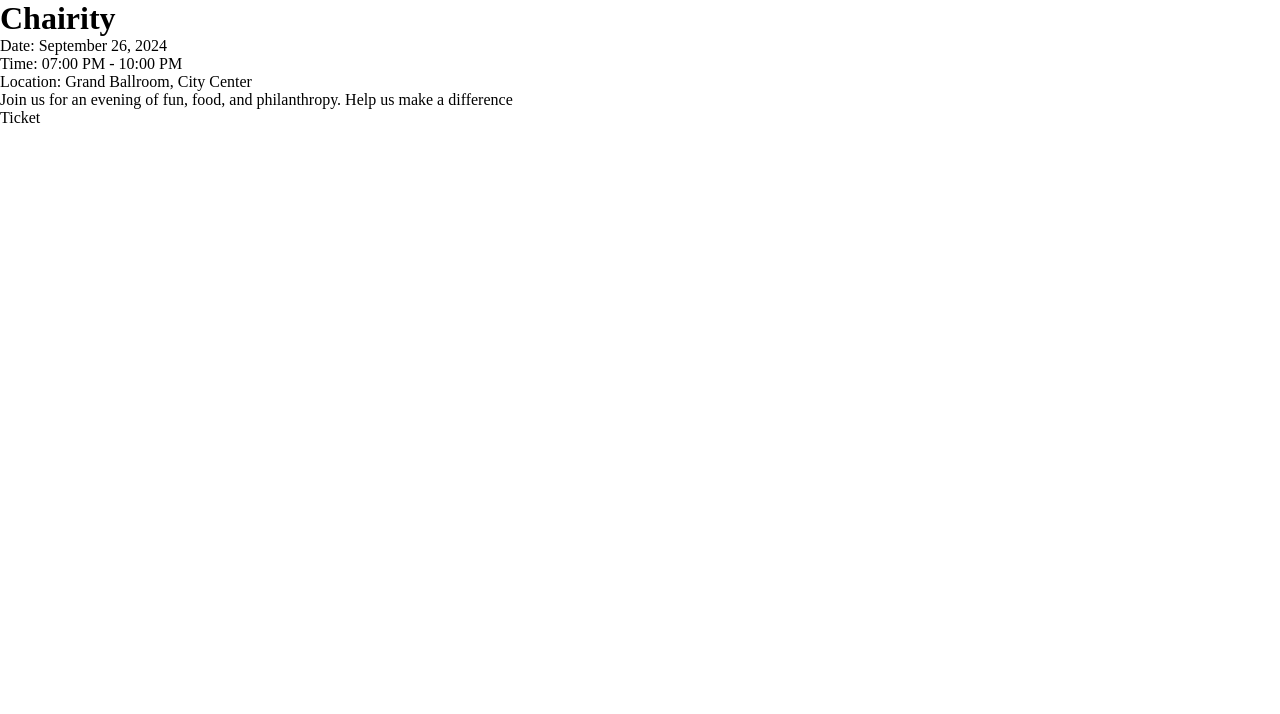
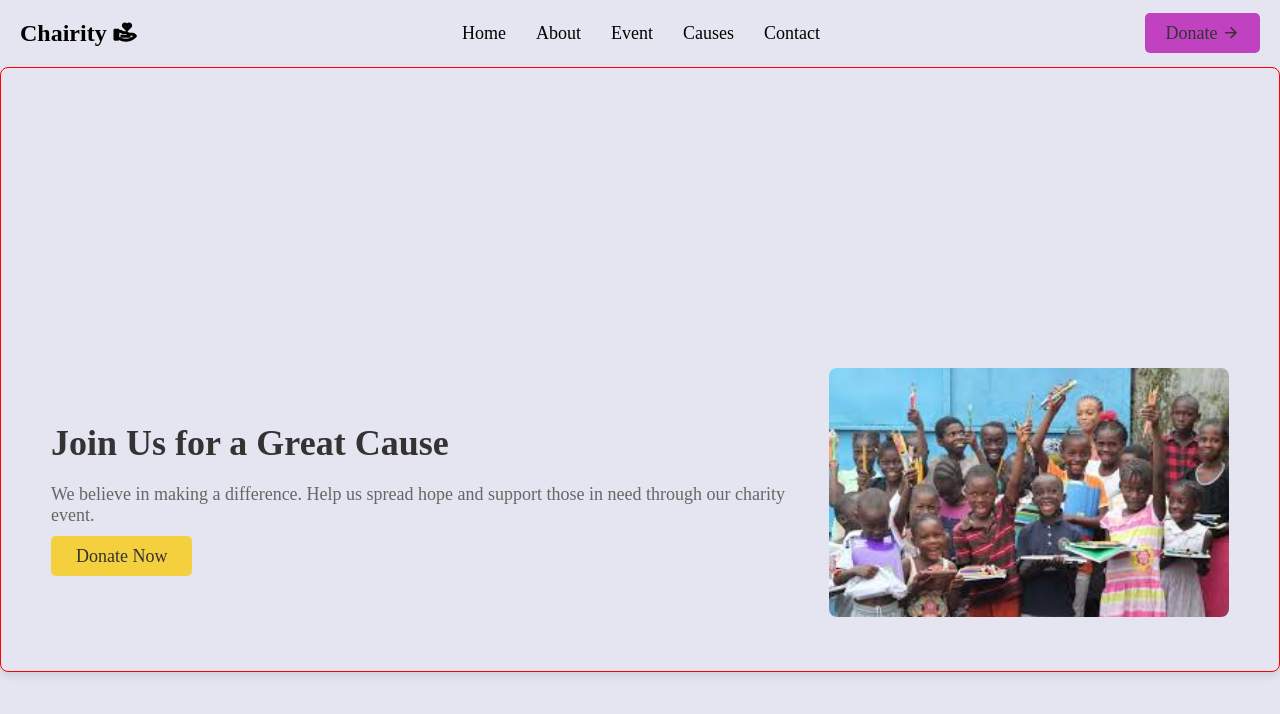
Before and after one commit to ShIreen66/Prompt-9, a plain HTML site: page index.html in a window 1280 px wide. Drawn offline with nearby package versions, Linux system fonts and the light colour scheme.

Commit message:
complete

```diff
--- a/index.html
+++ b/index.html
@@ -7,19 +7,37 @@
     <meta name="viewport" content="width=device-width, initial-scale=1.0">
     <title>Charity Poster</title>
     <link rel="stylesheet" href="style.css">
+    <link
+    href="https://cdn.jsdelivr.net/npm/remixicon@4.3.0/fonts/remixicon.css"
+    rel="stylesheet"
+/>
 </head>
 <body>
-    <div class="poster">
-        <h1>Chairity </h1>
-        <p class="date">Date: September 26, 2024</p>
-        <p class="time">Time: 07:00 PM - 10:00 PM</p>
-        <p class="location">Location: Grand Ballroom, City Center</p>
-        <p class="description">Join us for an evening of fun, food, and philanthropy. Help us make
-            a difference
-        </p>
-        <p class="tickets">Ticket</p>
+   <nav>
+    <div class="logo">
+        <h2>Chairity <i class="ri-hand-heart-line"></i></h2>
+    </div>
+    <ul class="nav-links">
+        <li><a href="#Home">Home</a></li>
+        <li><a href="#About">About</a></li>
+        <li><a href="#Event">Event</a></li>
+        <li><a href="#Causes">Causes</a></li>
+        <li><a href="#Contact">Contact</a></li>
+    </ul>
+    <div class="cta">
+        <a href="#signup" class="button">Donate <i class="ri-arrow-right-line"></i></a>
+    </div>
+</nav>
 
-
+<section class="content-section">
+    <div class="left-content">
+        <h1>Join Us for a Great Cause</h1>
+        <p>We believe in making a difference. Help us spread hope and support those in need through our charity event.</p>
+        <a href="#donate" class="button">Donate Now</a>
     </div>
+    <div class="right-content">
+        <img src="abc.jpg" alt="Charity Event Image">
+    </div>
+</section>
 </body>
 </html>
--- a/style.css
+++ b/style.css
@@ -3,3 +3,110 @@
     padding: 0;
     box-sizing: border-box;
 }
+
+body {
+    background-color:  #e5e5f1;
+}
+
+/* Navbar container */
+nav {
+    display: flex;
+    justify-content: space-between;
+    align-items: center;
+    padding: 20px;
+    background-color: #e5e5f1;
+    color: black;
+}
+
+/* Logo styling */
+.logo h2 {
+    color: black;
+}
+
+/* Navbar links */
+.nav-links {
+    list-style: none;
+    display: flex;
+}
+
+.nav-links li {
+    margin: 0 15px;
+}
+
+.nav-links li a {
+    text-decoration: none;
+    color: black;
+    font-size: 18px;
+    transition: color 0.3s ease;
+}
+
+.nav-links li a:hover {
+    color: purple;
+}
+
+/* Call to action button */
+.cta .button {
+    padding: 10px 20px;
+    background-color: rgb(192, 66, 192);
+    color: #333;
+    text-decoration: none;
+    font-size: 18px;
+    border-radius: 5px;
+    transition: background-color 0.3s ease;
+}
+
+.cta .button:hover {
+    background-color: #0d826c;
+}
+
+.content-section {
+    display: flex;
+    justify-content: space-between;
+    align-items: center;
+    padding: 50px;
+    padding-top: 300px;
+    background-color: #fff;
+    border: 1px solid red;
+    background-color:  #e5e5f1;
+    border-radius: 8px;
+    box-shadow: 0 4px 8px rgba(0, 0, 0, 0.1);
+}
+
+/* Left content styling */
+.left-content {
+    flex: 1;
+    padding-right: 20px;
+}
+
+.left-content h1 {
+    font-size: 36px;
+    margin-bottom: 20px;
+    color: #333;
+}
+
+.left-content p {
+    font-size: 18px;
+    margin-bottom: 20px;
+    color: #666;
+}
+
+.left-content .button {
+    padding: 10px 25px;
+    background-color: #f4d03f;
+    color: #333;
+    text-decoration: none;
+    font-size: 18px;
+    border-radius: 5px;
+    transition: background-color 0.3s ease;
+}
+
+.left-content .button:hover {
+    background-color: #e2b843;
+}
+
+/* Right content (image) styling */
+.right-content img {
+    width: 400px;
+    height: auto;
+    border-radius: 8px;
+}
```
